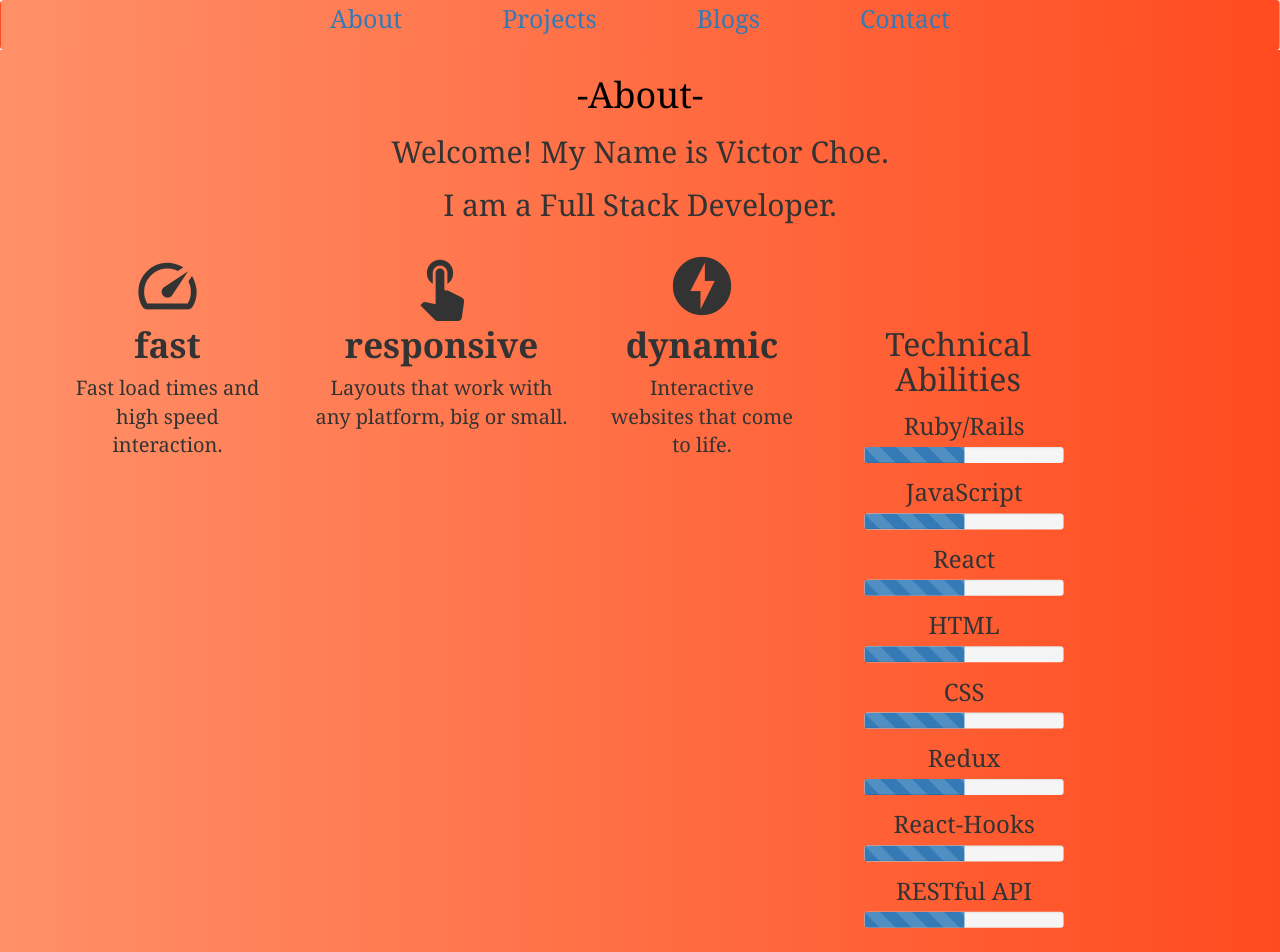
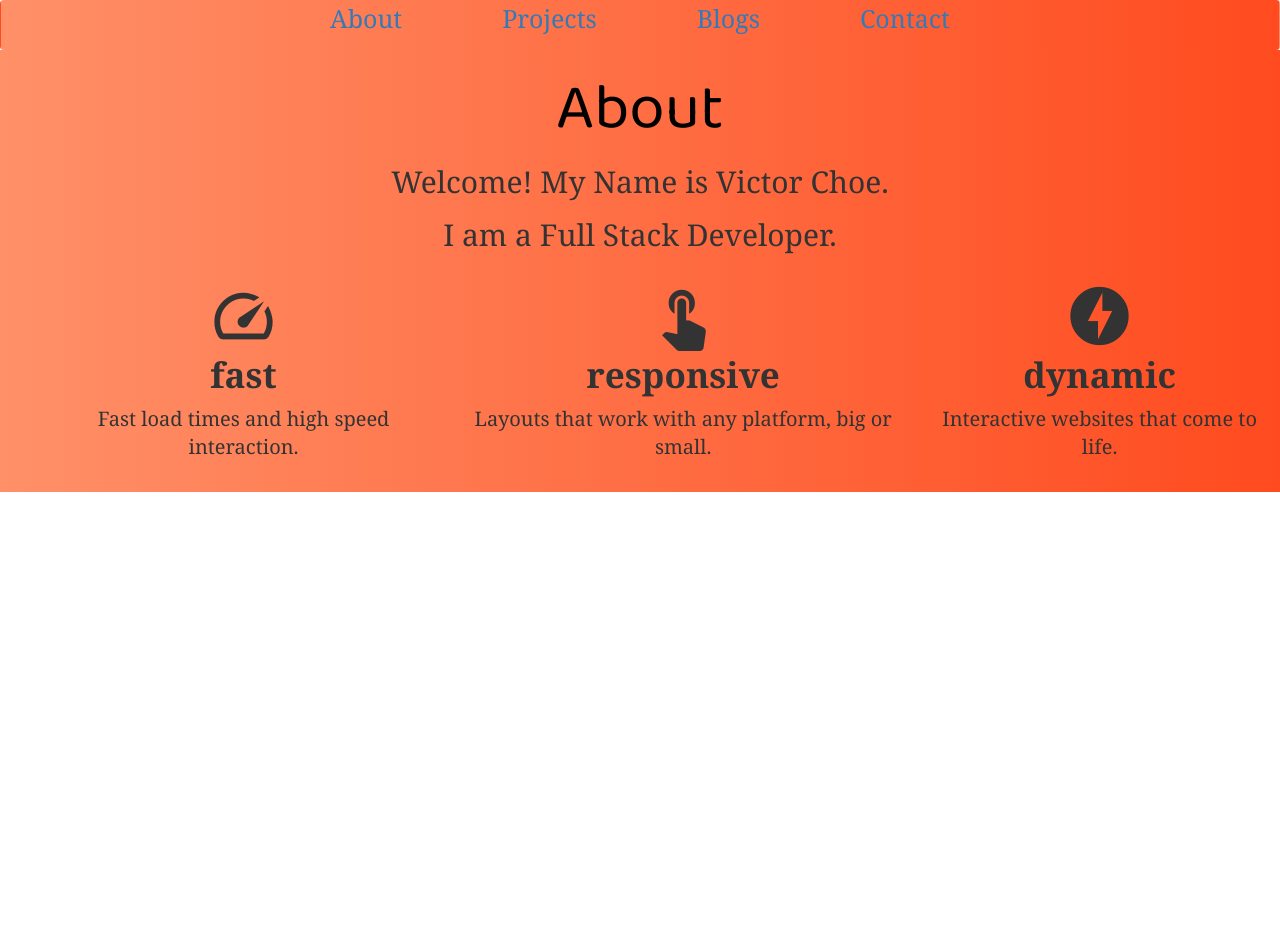
Before and after one commit to vchoe89/discard, a React (Create React App) app: page /about in a window 1280 px wide. Shown: the top 952 px of the page. After the commit the page ends 800 px from the top, so only its background shows below. Built offline with nearby package versions, Linux system fonts and the light colour scheme.

Commit message:
removed tech section

```diff
--- a/public/index.html
+++ b/public/index.html
@@ -5,7 +5,7 @@
     <link rel="icon" href="%PUBLIC_URL%/favicon.ico" />
     <link href="https://fonts.googleapis.com/icon?family=Material+Icons"
       rel="stylesheet">
-
+    <link href="https://fonts.googleapis.com/css?family=Baloo+2&display=swap" rel="stylesheet">
     <link rel="stylesheet" href="https://maxcdn.bootstrapcdn.com/bootstrap/3.4.1/css/bootstrap.min.css">
     <meta name="viewport" content="width=device-width, initial-scale=1" />
     <meta name="theme-color" content="#000000" />
--- a/src/App.css
+++ b/src/App.css
@@ -47,7 +47,8 @@
 #headlines{
   text-align: center;
   color: black;
-  font-family: Georgia;
+  font-family: 'Baloo 2', cursive;
+  font-size: 8vh;
 }
 
 
@@ -66,7 +67,10 @@
 
 #icon-section{
   font-family: Georgia;
+  position: relative;
   display: flex;
+  text-align: center;
+
 }
 
 #fast{
@@ -114,6 +118,7 @@
 
 .material-icons{
   white-space: nowrap;
+
 }
 
 #tech-bars{
--- a/src/components/About.js
+++ b/src/components/About.js
@@ -10,14 +10,16 @@
       <div id='about-page'>
         <div id='about__container'>
             <div>
-              <h1 id='headlines'>-About-</h1>
+              <h1 id='headlines'>About</h1>
               <h2 id='welcome-header'>Welcome! My Name is Victor Choe.</h2>
               <h2 id='welcome-header'>I am a Full Stack Developer.</h2>
             </div>
 
             <div id='icon-section'>
               <div id='fast'>
-                <i class="material-icons">speed</i>
+                <div>
+                  <i class="material-icons">speed</i>
+                </div>
                 <h3 id='secondary-header-fast'>fast</h3>
                 <p id='icon-desc'>Fast load times and high speed interaction.</p>
               </div>
@@ -33,49 +35,48 @@
                   <h3 id='secondary-header-dyn'>dynamic</h3>
                     <p id='icon-desc'>Interactive websites that come to life.</p>
               </div>
-
-              <div id='bar-section'>
-                <h2 id='tech-abilities'>Technical Abilities</h2>
-                  <div id='tech-bars'>
-                    <h2 id='icon-bars'>Ruby/Rails</h2>
-                    <ProgressBar animated now={50} />
-                  <div>
-                    <h2 id='bar-names'>JavaScript</h2>
-                    <ProgressBar animated now={50} />
-                  </div>
-                  <div>
-                    <h2 id='bar-names'>React</h2>
-                    <ProgressBar animated now={50} />
-                  </div>
-                  <div>
-                    <h2 id='bar-names'>HTML</h2>
-                    <ProgressBar animated now={50} />
-                  </div>
-                  <div>
-                    <h2 id='bar-names'>CSS</h2>
-                    <ProgressBar animated now={50} />
-                  </div>
-                  <div>
-                    <h2 id='bar-names'>Redux</h2>
-                    <ProgressBar animated now={50} />
-                  </div>
-                  <div>
-                    <h2 id='bar-names'>React-Hooks</h2>
-                    <ProgressBar animated now={50} />
-                  </div>
-                  <div>
-                    <h2 id='bar-names'>RESTful API</h2>
-                    <ProgressBar animated now={50} />
-                  </div>
-                </div>
-              </div>
             </div>
-
-
         </div>
       </div>
     )
   }
 }
 
+
+// <div id='bar-section'>
+//   <h2 id='tech-abilities'>Technical Abilities</h2>
+//     <div id='tech-bars'>
+//       <h2 id='icon-bars'>Ruby/Rails</h2>
+//       <ProgressBar animated now={50} />
+//     <div>
+//       <h2 id='bar-names'>JavaScript</h2>
+//       <ProgressBar animated now={50} />
+//     </div>
+//     <div>
+//       <h2 id='bar-names'>React</h2>
+//       <ProgressBar animated now={50} />
+//     </div>
+//     <div>
+//       <h2 id='bar-names'>HTML</h2>
+//       <ProgressBar animated now={50} />
+//     </div>
+//     <div>
+//       <h2 id='bar-names'>CSS</h2>
+//       <ProgressBar animated now={50} />
+//     </div>
+//     <div>
+//       <h2 id='bar-names'>Redux</h2>
+//       <ProgressBar animated now={50} />
+//     </div>
+//     <div>
+//       <h2 id='bar-names'>React-Hooks</h2>
+//       <ProgressBar animated now={50} />
+//     </div>
+//     <div>
+//       <h2 id='bar-names'>RESTful API</h2>
+//       <ProgressBar animated now={50} />
+//     </div>
+//   </div>
+// </div>
+
 export default About;
```
